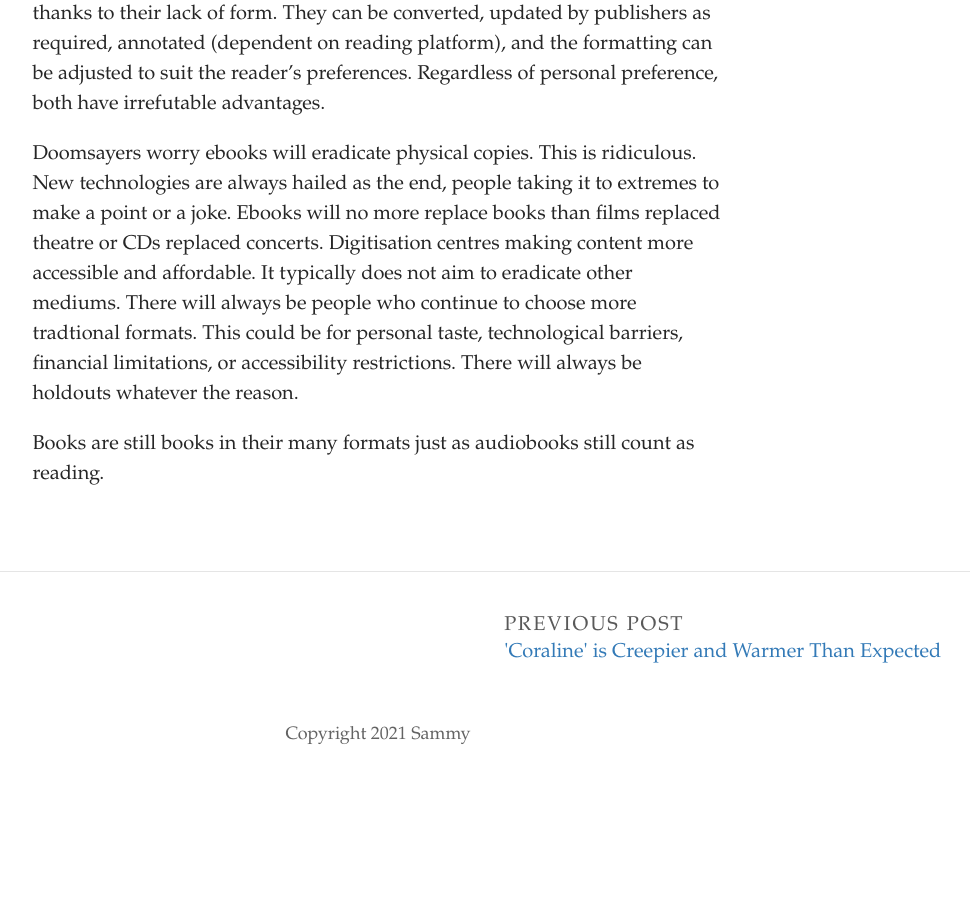
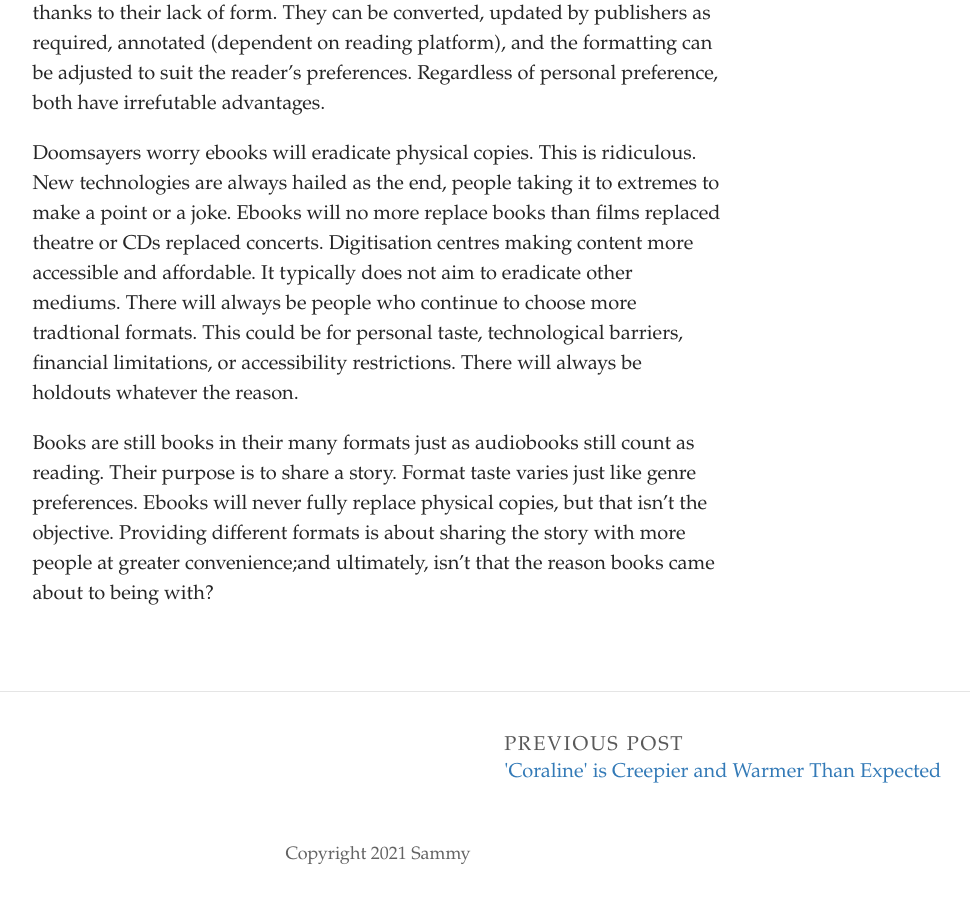
Before and after one commit to SammySpinsAYarn/Blog, a Jekyll site: the page built from _posts/2023-06-22-need-to-think-fast.md, in a window 1280 px wide and 900 px high, scrolled down 716 px. Shown: the whole window, without its empty margins (262-1232 px from the left). Built offline with Jekyll 4.4.1, drawn with Linux system fonts in a browser that asks for light colours; some web fonts are replaced; before the commit the page ends 1496 px from its top, so only the background shows below that.

Commit message:
Update Post “2023-06-22-need-to-think-fast”

```diff
--- a/_posts/2023-06-22-need-to-think-fast.md
+++ b/_posts/2023-06-22-need-to-think-fast.md
@@ -11,4 +11,4 @@ Many vouch for the tactile benefits of the physical. The smell, sound of a page
 
 D﻿oomsayers worry ebooks will eradicate physical copies. This is ridiculous. New technologies are always hailed as the end, people taking it to extremes to make a point or a joke. Ebooks will no more replace books than films replaced theatre or CDs replaced concerts. Digitisation centres making content more accessible and affordable. It typically does not aim to eradicate other mediums. There will always be people who continue to choose more tradtional formats. This could be for personal taste, technological barriers, financial limitations, or accessibility restrictions. There will always be holdouts whatever the reason.
 
-B﻿ooks are still books in their many formats just as audiobooks still count as reading.
+B﻿ooks are still books in their many formats just as audiobooks still count as reading. Their purpose is to share a story. Format taste varies just like genre preferences. Ebooks will never fully replace physical copies, but that isn't the objective. Providing different formats is about sharing the story with more people at greater convenience;and ultimately, isn't that the reason books came about to being with?
```
